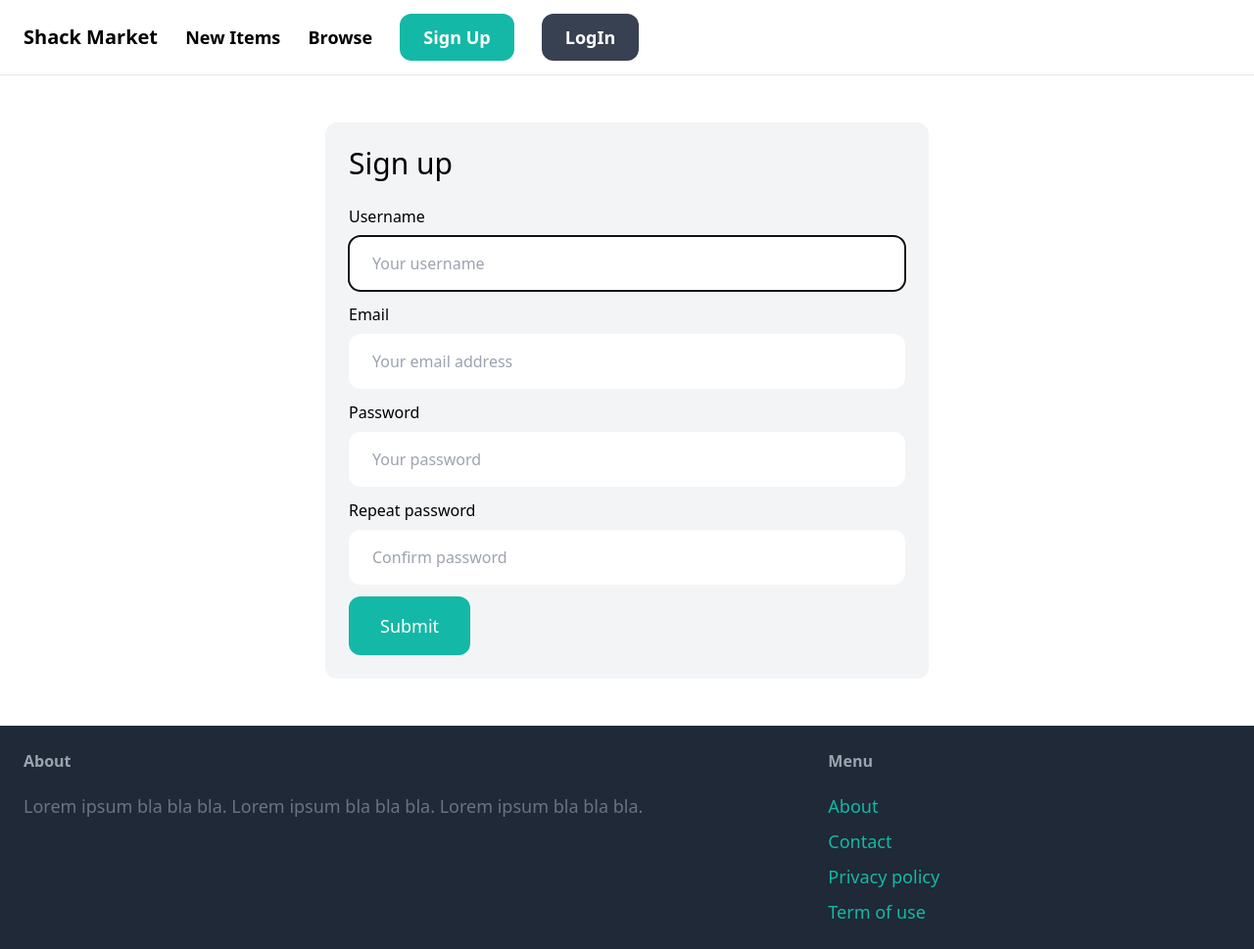
After one commit to ShackArbeit/DjangoMarket, a Django app: page /signup/ in a window 1280 px wide. The commit adds this page. Shown: the whole page at 98% size. Run offline with Django 5.2, Linux system fonts and the light colour scheme; some libraries are stand-ins or nearby versions.

Commit message:
Add Form

```diff
--- a/DjangoMarket/urls.py
+++ b/DjangoMarket/urls.py
@@ -2,11 +2,10 @@ from django.conf import settings
 from django.conf.urls.static import static
 from django.contrib import admin
 from django.urls import path,include
-from core.views import index,contact
+
 
 urlpatterns = [
-    path("",index,name='index'),
+    path("",include('core.urls')),
     path('items/',include('item.urls')),
-    path("contact/",contact,name='contact'),
     path("admin/", admin.site.urls),
 ]+static(settings.MEDIA_URL,document_root=settings.MEDIA_ROOT)
--- /dev/null
+++ b/core/forms.py
@@ -0,0 +1,27 @@
+from django import forms
+
+from django.contrib.auth.forms import UserCreationForm
+
+from django.contrib.auth.models import User
+
+class SignupForm(UserCreationForm):
+    class Meta:
+        model = User
+        fields = ('username', 'email', 'password1', 'password2')
+
+    username = forms.CharField(widget=forms.TextInput(attrs={
+        'placeholder': 'Your username',
+        'class': 'w-full py-4 px-6 rounded-xl'
+    }))
+    email = forms.CharField(widget=forms.EmailInput(attrs={
+        'placeholder': 'Your email address',
+        'class': 'w-full py-4 px-6 rounded-xl'
+    }))
+    password1 = forms.CharField(widget=forms.PasswordInput(attrs={
+        'placeholder': 'Your password',
+        'class': 'w-full py-4 px-6 rounded-xl'
+    }))
+    password2 = forms.CharField(widget=forms.PasswordInput(attrs={
+        'placeholder': 'Confirm password',
+        'class': 'w-full py-4 px-6 rounded-xl '
+    }))
--- a/core/templates/core/base.html
+++ b/core/templates/core/base.html
@@ -19,7 +19,7 @@
                   <a href="#" class="text-lg font-semibold
                   hover:text-gray-500
                   ">Browse</a>
-                  <a href="#" class="px-6 py-3 text-lg font-semibold
+                  <a href="{% url 'core:signup' %}" class="px-6 py-3 text-lg font-semibold
                   bg-teal-500 text-white rounded-xl hover:bg-teal-700
                   ">Sign Up</a>
                   <a href="#" class="px-6 py-3 text-lg font-semibold
@@ -43,7 +43,7 @@
 
                 <ul class="space-y-2">
                     <li><a href="#" class="text-lg text-teal-500 hover:text-teal-700">About</a></li>
-                    <li><a href="{% url 'contact' %}" class="text-lg text-teal-500 hover:text-teal-700">Contact</a></li>
+                    <li><a href="{% url 'core:contact' %}" class="text-lg text-teal-500 hover:text-teal-700">Contact</a></li>
                     <li><a href="#" class="text-lg text-teal-500 hover:text-teal-700">Privacy policy</a></li>
                     <li><a href="#" class="text-lg text-teal-500 hover:text-teal-700">Term of use</a></li>
                 </ul>
--- /dev/null
+++ b/core/templates/core/signup.html
@@ -0,0 +1,45 @@
+{% extends 'core/base.html' %}
+
+{% block title %}Sign up{% endblock %}
+
+{% block content %}
+<div class="w-1/2 my-6 mx-auto p-6 bg-gray-100 rounded-xl">
+    <h1 class="mb-6 text-3xl">Sign up</h1>
+
+    <form method="post" action=".">
+        {% csrf_token %}
+
+        <div class="mb-3">
+            <label class="inline-block mb-2">Username</label><br>
+            {{ form.username }}
+        </div>
+
+        <div class="mb-3">
+            <label class="inline-block mb-2">Email</label><br>
+            {{ form.email }}
+        </div>
+
+        <div class="mb-3">
+            <label class="inline-block mb-2">Password</label><br>
+            {{ form.password1 }}
+        </div>
+
+        <div class="mb-3">
+            <label class="inline-block mb-2">Repeat password</label><br>
+            {{ form.password2 }}
+        </div>
+
+        {% if form.errors or form.non_field_errors %}
+            <div class="mb-3 p-6 bg-red-100 rounded-xl">
+                {% for field in form %}
+                    {{ field.errors }}
+                {% endfor %}
+
+                {{ form.non_field_errors }}
+            </div>
+        {% endif %}
+
+        <button class="py-4 px-8 text-lg bg-teal-500 hover:bg-teal-700 rounded-xl text-white">Submit</button>
+    </form>
+</div>
+{% endblock %}
--- /dev/null
+++ b/core/urls.py
@@ -0,0 +1,10 @@
+from django.urls import path
+from . import views
+
+app_name='core'
+
+urlpatterns=[
+      path('',views.index,name='index'),
+      path('contact/',views.contact,name='contact'),
+      path('signup/',views.signup,name='signup')
+]
--- a/core/views.py
+++ b/core/views.py
@@ -1,5 +1,6 @@
-from django.shortcuts import render
+from django.shortcuts import render,redirect
 from item.models import Category,Items
+from .forms import SignupForm
 
 def index(request):
       items=Items.objects.filter(is_sold=False)[0:6]
@@ -11,3 +12,18 @@ def index(request):
 
 def contact(request):
       return render(request,'core/contact.html')
+
+def signup(request):
+    if request.method == 'POST':
+        form = SignupForm(request.POST)
+
+        if form.is_valid():
+            form.save()
+
+            return redirect('/login/')
+    else:
+        form = SignupForm()
+
+    return render(request, 'core/signup.html', {
+        'form': form
+    })
--- a/item/views.py
+++ b/item/views.py
@@ -3,6 +3,8 @@ from .models import Items
 
 def details(request,pk):
       item=get_object_or_404(Items,pk=pk)
+      related_items=Items.objects.filter(category=item.category,is_sold=False).exclude(pk=pk)[0:3]
       return render(request,'item/detail.html',{
-            'item':item
+            'item':item,
+            'related_items':related_items
       })
```
Also changed, not shown: item/models.py (+18 -18 lines), item/templates/item/detail.html (+20 -0 lines), db.sqlite3, item/migrations/0004_rename_crated_by_items_created_by_and_more.py (added), media/item_images/機能防護外套-01-3.jpg (added).
